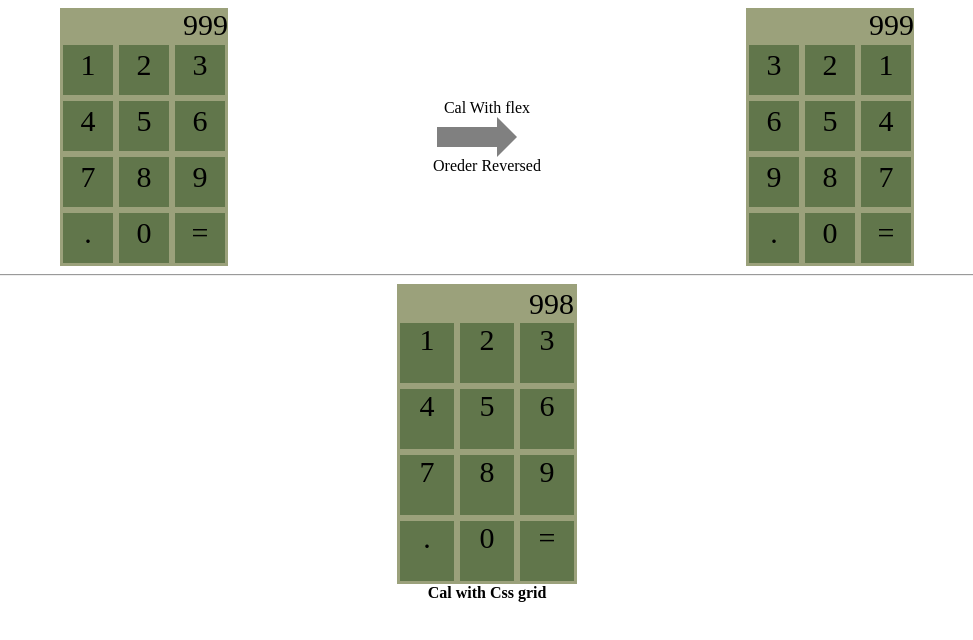
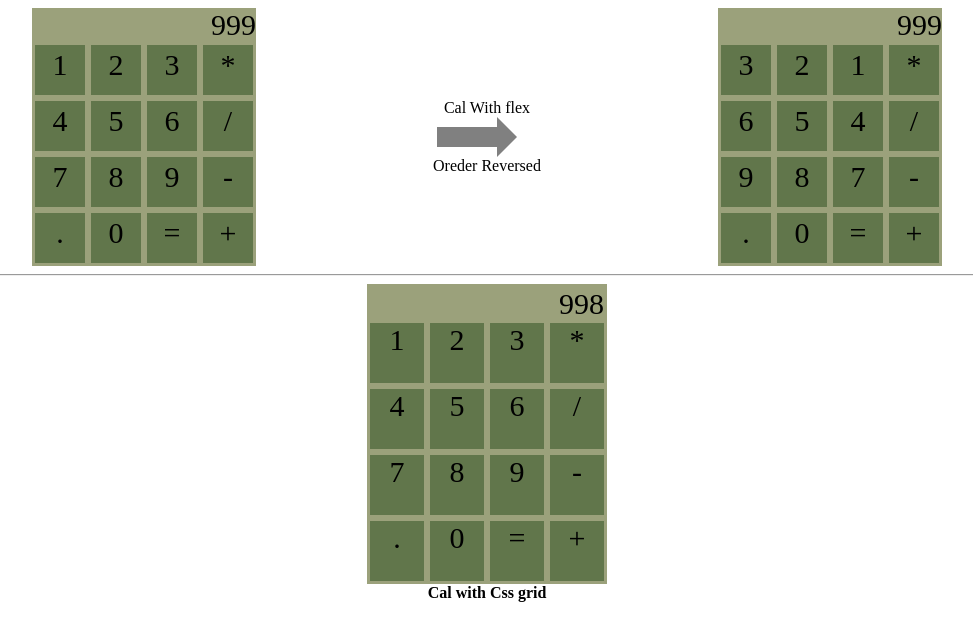
Before and after one commit to lakkaru/css-flex-grid, a plain HTML site: page index.html in a window 1280 px wide. Shown: the whole page, without its empty margins (153-1126 px from the left). Drawn offline with Linux system fonts and the light colour scheme.

Commit message:
feat- function keys added

```diff
--- a/index.html
+++ b/index.html
@@ -4,7 +4,7 @@
     <meta charset="UTF-8" />
     <meta http-equiv="X-UA-Compatible" content="IE=edge" />
     <meta name="viewport" content="width=device-width, initial-scale=1.0" />
-    <title>Document</title>
+    <title>Flex-Grid Calculators</title>
 
     <style>
       /* css for flex calculator*/
@@ -63,7 +63,7 @@
       /* css for grid calculator*/
       .container-grid {
         display: grid;
-        grid-template-columns: 60px 60px 60px;
+        grid-template-columns: 60px 60px 60px 60px;
         background-color: #9ba17b;
         grid-gap: 0px;
         font-size: 30px;
@@ -78,12 +78,13 @@
       }
       .display {
         height: 30px !important;
-        grid-column: 1 / span 3;
+        grid-column: 1 / span 4;
         text-align: right !important;
       }
 
       .display ~ div {
         background-color: #61764b;
+
       }
       /* End css for grid calculator*/
     </style>
@@ -99,21 +100,25 @@
           <div class="button-flex"><span>1</span></div>
           <div class="button-flex"><span>2</span></div>
           <div class="button-flex"><span>3</span></div>
+          <div class="button-flex"><span>*</span></div>
         </div>
         <div class="row-flex" id="row2">
           <div class="button-flex"><span>4</span></div>
           <div class="button-flex"><span>5</span></div>
           <div class="button-flex"><span>6</span></div>
+          <div class="button-flex"><span>/</span></div>
         </div>
         <div class="row-flex" id="row3">
           <div class="button-flex"><span>7</span></div>
           <div class="button-flex"><span>8</span></div>
           <div class="button-flex"><span>9</span></div>
+          <div class="button-flex"><span>-</span></div>
         </div>
         <div class="row-flex" id="row4">
           <div class="button-flex"><span>.</span></div>
           <div class="button-flex"><span>0</span></div>
           <div class="button-flex"><span>=</span></div>
+          <div class="button-flex"><span>+</span></div>
         </div>
       </div>
       <div class="arrow-message">
@@ -129,16 +134,19 @@
           <span>999</span>
         </div>
         <div class="row-flex" id="row1">
+          <div class="button-flex" style="order: 3"><span>*</span></div>
           <div class="button-flex" style="order: 2"><span>1</span></div>
           <div class="button-flex" style="order: 1"><span>2</span></div>
           <div class="button-flex" style="order: 0"><span>3</span></div>
         </div>
         <div class="row-flex" id="row2" style="order: 2">
+          <div class="button-flex" style="order: 3"><span>/</span></div>
           <div class="button-flex" style="order: 2"><span>4</span></div>
           <div class="button-flex" style="order: 1"><span>5</span></div>
           <div class="button-flex" style="order: 0"><span>6</span></div>
         </div>
         <div class="row-flex" id="row3" style="order: 1">
+          <div class="button-flex" style="order: 3"><span>-</span></div>
           <div class="button-flex" style="order: 2"><span>7</span></div>
           <div class="button-flex" style="order: 1"><span>8</span></div>
           <div class="button-flex" style="order: 0"><span>9</span></div>
@@ -147,6 +155,7 @@
           <div class="button-flex"><span>.</span></div>
           <div class="button-flex"><span>0</span></div>
           <div class="button-flex"><span>=</span></div>
+          <div class="button-flex"><span>+</span></div>
         </div>
       </div>
     </div>
@@ -157,18 +166,22 @@
       <div class="button"><span>1</span></div>
       <div class="button"><span>2</span></div>
       <div class="button"><span>3</span></div>
+      <div class="button"><span>*</span></div>
 
       <div class="button"><span>4</span></div>
       <div class="button"><span>5</span></div>
       <div class="button"><span>6</span></div>
+      <div class="button"><span>/</span></div>
 
       <div class="button"><span>7</span></div>
       <div class="button"><span>8</span></div>
       <div class="button"><span>9</span></div>
+      <div class="button"><span>-</span></div>
 
       <div class="button"><span>.</span></div>
       <div class="button"><span>0</span></div>
       <div class="button"><span>=</span></div>
+      <div class="button"><span>+</span></div>
     </div>
     <div style="display: flex; justify-content: center">
       <strong>Cal with Css grid</strong>
```
